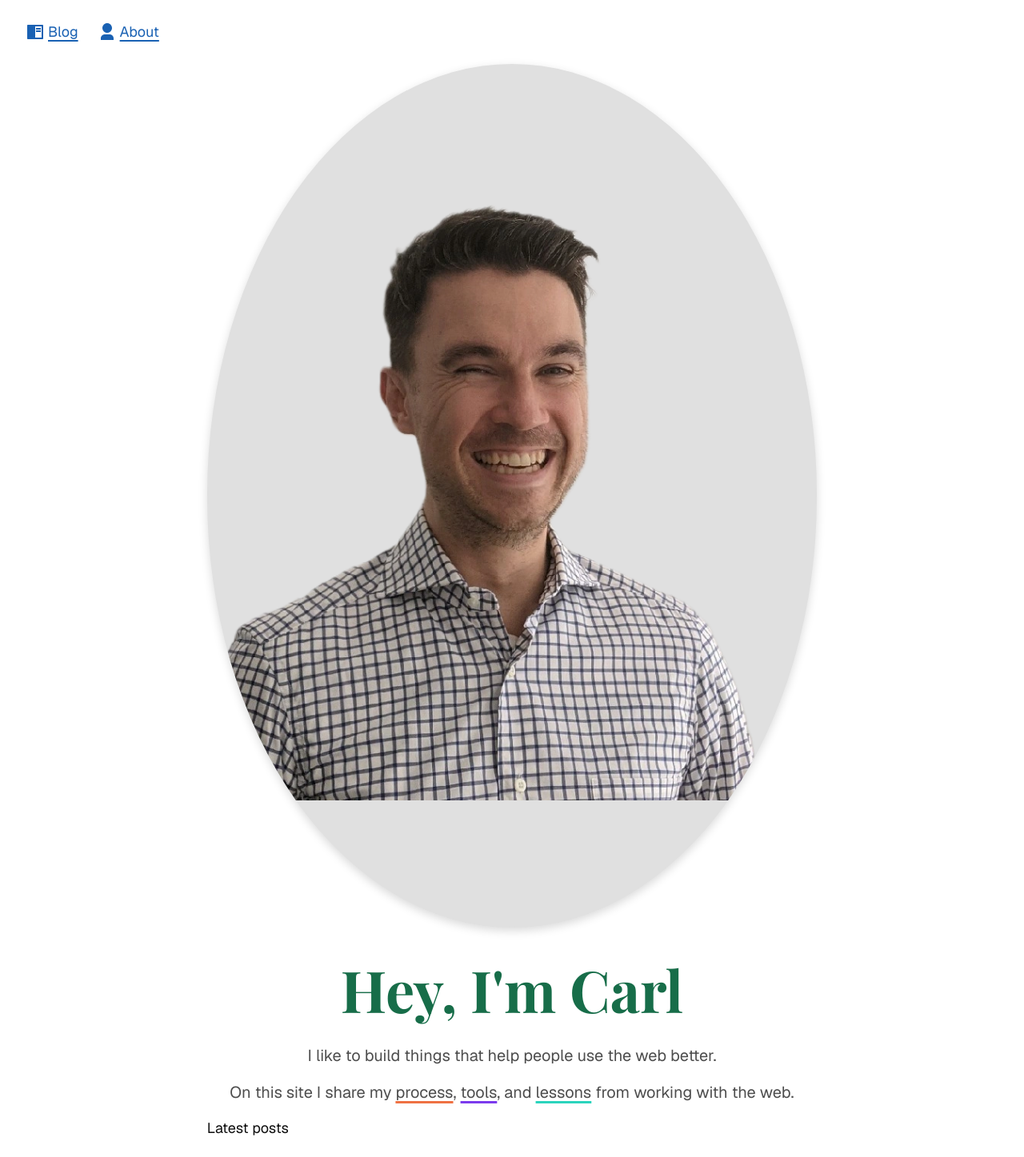
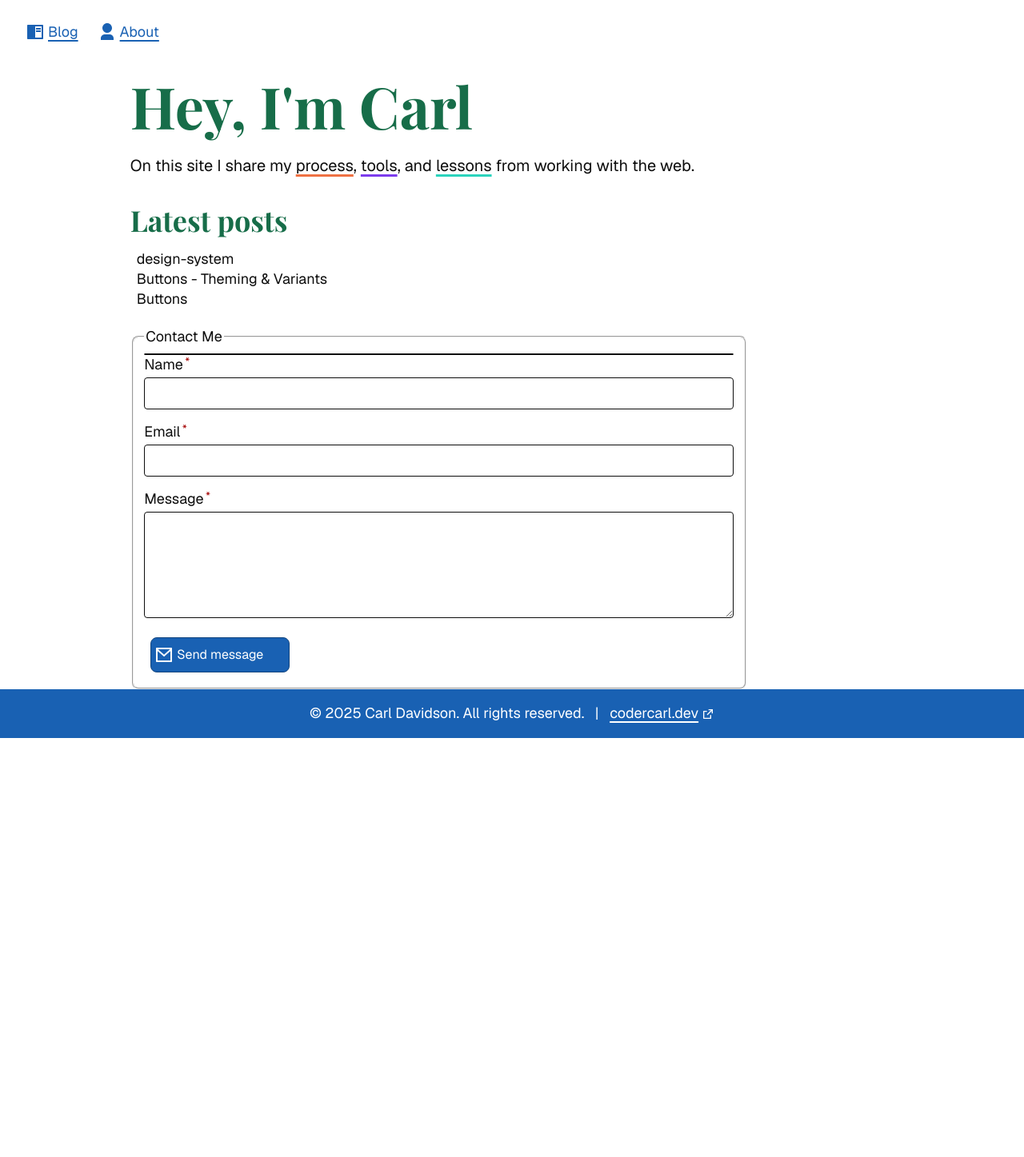
Before and after one commit to codercarl1243/react_components_system, a Next.js app: page / in a window 1280 px wide. Shown: the top 1447 px of the page at 80% size. After the commit the page ends 923 px from the top, so only its background shows below. Built offline with nearby package versions, Linux system fonts and the light colour scheme; a web font is replaced by a local one.

Commit message:
CLEANUP and WIP for homepage

```diff
--- a/app/page.tsx
+++ b/app/page.tsx
@@ -1,14 +1,15 @@
 import ContactForm from '@/components/contact_form';
-import Hero from '@/components/hero';
-import LatestPosts from '@/components/post/post.latest';
+import Hero from '@/components/homepage/hero';
+import LatestPosts from '@/components/homepage/post.latest';
+import { Stack } from '@/components/primitives';
 
 export default function Home() {
 
   return (
-    <div className='layout-wrapper flow-4'>
+    <Stack className='layout-wrapper homepage' align='center'>
       <Hero />
       <LatestPosts />
       <ContactForm />
-    </div>
+    </Stack>
   )
 }
--- a/app/styles/components/hero.css
+++ /dev/null
@@ -1,28 +0,0 @@
-.hero {
-  padding-block-start: var(--space-xl);
-  text-align: center;
-}
-
-.hero__image-wrapper {
-  border-radius: var(--radius-circle);
-  display: inline-block;
-  box-shadow: var(--shadow-md, 0 4px 12px rgba(0, 0, 0, 0.15));
-  img {
-    object-fit: contain;
-    width:  min(350px, 80vw);
-  }
-}
-
-.hero__content {
-  margin-inline: auto;
-  gap: var(--space-md, 1.5rem);
-  align-items: center;
-}
-
-.hero__content--heading {
-  text-wrap: balance;
-}
-
-.hero__content--subtitle {
-  color: var(--color-neutral-600);
-}
--- /dev/null
+++ b/app/styles/components/homepage/homepage.css
@@ -0,0 +1,11 @@
+.homepage {
+
+}
+
+.homepage--latest-posts {
+
+}
+.latest-posts__list {
+    border: var(--border-thin);
+    border-color: var(--);
+}
--- /dev/null
+++ b/app/styles/components/homepage/index.css
@@ -0,0 +1 @@
+@import './homepage.css';
--- a/app/styles/components/index.css
+++ b/app/styles/components/index.css
@@ -15,7 +15,6 @@
 @import './image/index.css';
 @import './form.css';
 @import './contact_form.css';
-@import './hero.css';
 @import './overlay.css';
 @import './hamburger-menu.css';
 @import './colorSwatch.css';
--- a/app/styles/components/primitives/stack.css
+++ b/app/styles/components/primitives/stack.css
@@ -1,18 +1,46 @@
 .stack {
-    display: grid;
-    grid-auto-rows: auto;
-    grid-template-columns: minmax(0, 1fr);
-    /* max-width: 100%; */
-      min-width: 0;
+  display: grid;
+  grid-auto-rows: auto;
+  grid-template-columns: minmax(0, 1fr);
+  min-width: 0;
 }
 
-.stack-align-start   { align-items: start; }
-.stack-align-center  { align-items: center; }
-.stack-align-end     { align-items: end; }
-.stack-align-stretch { align-items: stretch; }
-.stack-align-baseline { align-items: baseline; }
+.stack>* {
+  grid-column: 1;
+}
 
-.stack-justify-start   { justify-items: start; }
-.stack-justify-center  { justify-items: center; }
-.stack-justify-end     { justify-items: end; }
-.stack-justify-stretch { justify-items: stretch; }
+.stack-align-start {
+  align-items: start;
+}
+
+.stack-align-center {
+  align-items: center;
+}
+
+.stack-align-end {
+  align-items: end;
+}
+
+.stack-align-stretch {
+  align-items: stretch;
+}
+
+.stack-align-baseline {
+  align-items: baseline;
+}
+
+.stack-justify-start {
+  justify-items: start;
+}
+
+.stack-justify-center {
+  justify-items: center;
+}
+
+.stack-justify-end {
+  justify-items: end;
+}
+
+.stack-justify-stretch {
+  justify-items: stretch;
+}
--- a/components/hero.tsx
+++ /dev/null
@@ -1,30 +0,0 @@
-import Image from '@/components/image'
-import Heading from '@/components/heading'
-
-export default function Hero() {
-  return (
-    <section
-      id="hero"
-      aria-labelledby="hero-heading"
-      className="hero content-wrapper flow-4 text-center"
-    >
-      <Image
-        src="/images/heroImage.webp"
-        alt="Carl smiling because today is another awesome day!"
-        variant="hero"
-        className="hero__image-wrapper"
-      />
-
-      <div className="hero__content flow-8">
-        <Heading as={"h1"} id="hero-heading" className="hero__content--heading">
-          Hey, I'm Carl
-        </Heading>
-
-        <div className="hero__content--subtitle text-lg flow-4">
-          <p>I like to build things that help people use the web better.</p>
-          <p>On this site I share my <span className="fun-underline">process</span>, <span className="fun-underline">tools</span>, and <span className="fun-underline">lessons</span> from working with the web.</p>
-        </div>
-      </div>
-    </section>
-  )
-}
--- /dev/null
+++ b/components/homepage/hero.tsx
@@ -0,0 +1,22 @@
+import Heading from '@/components/heading'
+import { Stack } from '@/components/primitives'
+
+export default function Hero() {
+  return (
+    <Stack
+      as="section"
+      id="hero"
+      aria-labelledby="hero-heading"
+      className="hero"
+      gap={6}
+    >
+      <Heading as={"h1"} id="hero-heading">
+        Hey, I'm Carl
+      </Heading>
+
+      <div className="hero__content--subtitle text-lg flow-4">
+        <p>On this site I share my <span className="fun-underline">process</span>, <span className="fun-underline">tools</span>, and <span className="fun-underline">lessons</span> from working with the web.</p>
+      </div>
+    </Stack>
+  )
+}
--- /dev/null
+++ b/components/homepage/post.latest.tsx
@@ -0,0 +1,23 @@
+import Heading from "@/components/heading";
+import { getMostRecentPosts } from "@/lib/blog/blog.data";
+import { Stack } from "../primitives";
+import List from "../list";
+
+
+export default function LatestPosts(){
+    const posts = getMostRecentPosts();
+    console.log(posts)
+
+    return (
+       <Stack className="homepage--latest-posts">
+         <Heading as="h2">Latest posts</Heading>
+        <List marker='none' className='latest-posts__list'>
+                {posts.map((post) => (
+                  <Stack as="li" key={post.id} variant="accent" variantAppearance="outlined">
+                    {post.title}
+                  </Stack>
+                ))}
+              </List>
+       </Stack>
+    )
+}
--- a/components/post/post.latest.tsx
+++ /dev/null
@@ -1,8 +0,0 @@
-
-
-export default function LatestPosts(){
-
-    return (
-        <div>Latest posts</div>
-    )
-}
```
